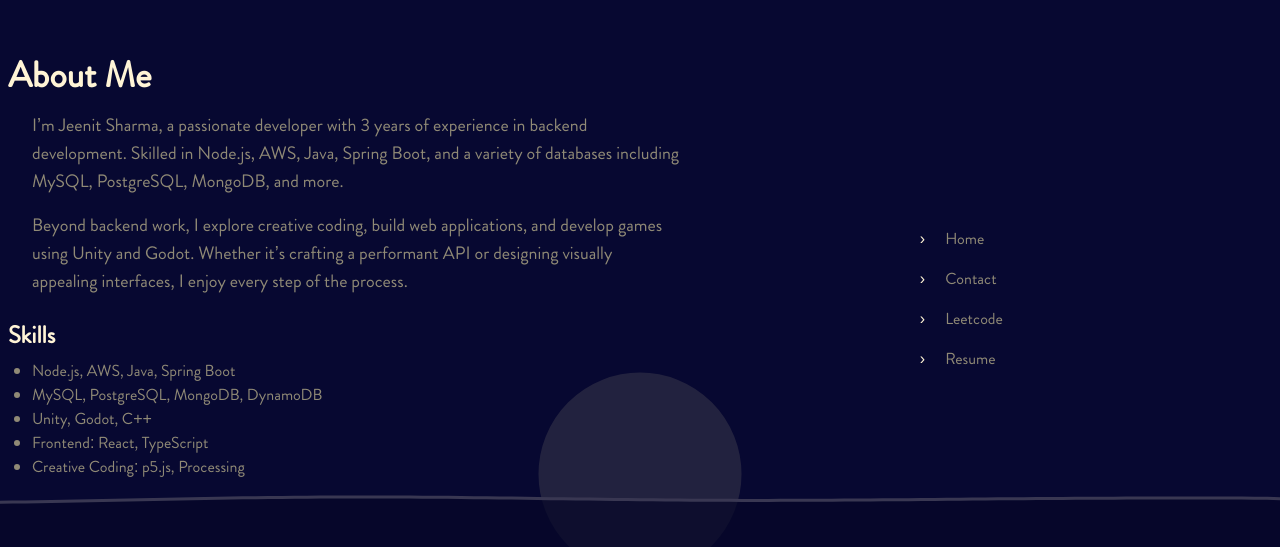
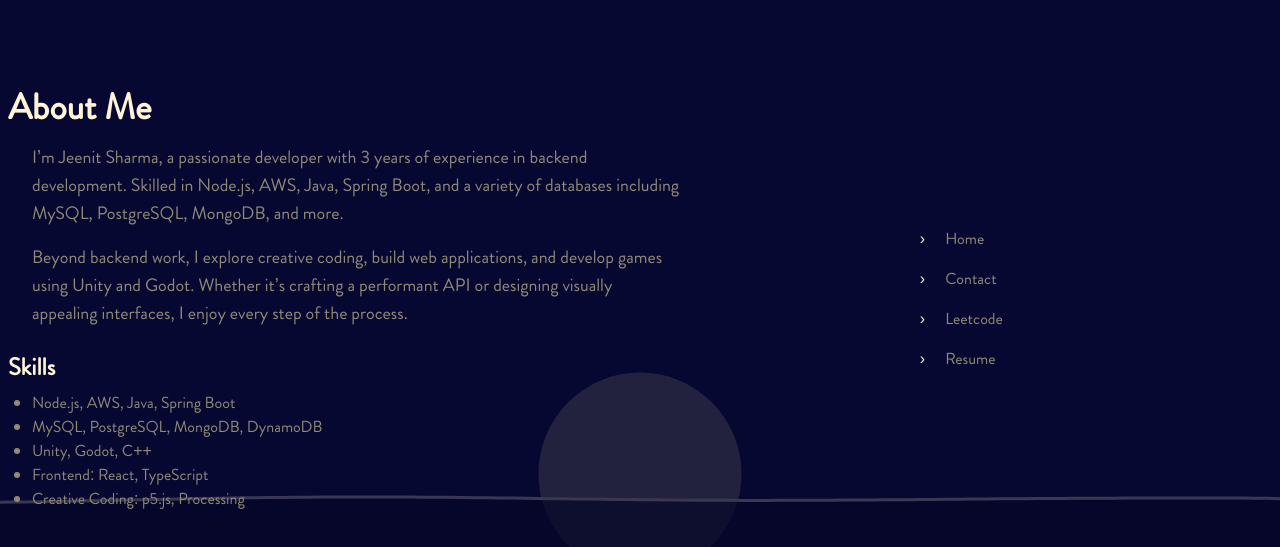
Before and after one commit to js313/portfolio, a React (Create React App) app: page /about in a window 1280 px wide. Shown: the part 101-648 px from the top of the page. Built offline with nearby package versions, Linux system fonts and the light colour scheme.

Commit message:
fix: design fixes for mobile browsers

```diff
--- a/src/index.css
+++ b/src/index.css
@@ -6,6 +6,11 @@
   src: url("/public/fonts/BrandonGrotesque-Regular.otf") format("opentype");
   font-weight: normal;
   font-style: normal;
+}
+@supports (height: 100dvh) {  /* Mobile browser screens have toolbars and all, so cant use vh */
+  .container {
+    height: 100dvh; /* Uses dynamic viewport height */
+  }
 }
 
 .input-base {
@@ -20,9 +25,16 @@
   @apply bg-transparent border border-secondary text-secondary hover:text-primary hover:border-primary py-2 rounded w-1/4;
 }
 
+html {
+  height: 100%;
+  margin: 0;
+  padding: 0;
+}
 
 body {
+  height: 100%;
   margin: 0;
+  padding: 0;
   font-family: "Brandon Grotesque", sans-serif;
   -webkit-font-smoothing: antialiased;
   -moz-osx-font-smoothing: grayscale;
--- a/src/layouts/BipartiteLayout.tsx
+++ b/src/layouts/BipartiteLayout.tsx
@@ -14,8 +14,7 @@ const BipartiteLayout: React.FC<BipartiteLayoutProps> = ({
       {/* Left Half (Main Content) */}
       <div
         className={`md:w-4/5 flex-grow flex flex-col md:justify-center items-start pl-2 pr-2
-        md:pr-0 w-full justify-start pt-8 md:pt-0 text-left mb-16 md:pb-0 h-[calc(100vh-4rem)] md:h-auto
-        overflow-auto scrollbar-none`}
+        md:pr-0 w-full justify-start pt-8 md:pt-0 text-left mb-24 md:mb-0 overflow-hidden scrollbar-none`}
       >
         {leftContent}
       </div>
--- a/src/pages/About.tsx
+++ b/src/pages/About.tsx
@@ -40,7 +40,7 @@ const About: React.FC = () => {
 
   const leftContent = useMemo(
     () => (
-      <div className="md:w-3/4 text-left w-full md:h-auto overflow-y-auto scrollbar-none">
+      <div className="md:w-3/4 text-left w-full md:h-auto overflow-y-scroll scrollbar-none">
         <Animated {...defaultAnimationProps}>
           <h1 className="text-4xl font-bold text-primary">About Me</h1>
         </Animated>
--- a/src/pages/Projects.tsx
+++ b/src/pages/Projects.tsx
@@ -81,7 +81,7 @@ const Projects: React.FC = () => {
   const leftContent = (
     <div className="md:p-6 h-full md:content-center container p-0">
       {/* Title and category switcher */}
-      <div className="flex items-center md:mb-4 mb-4 h-8">
+      <div className="flex items-center md:mb-4 mb-3 mb-0 h-8 ml-6 md:ml-0">
         <div className="flex items-center">
           <div className="flex flex-col">
             <button
@@ -132,7 +132,7 @@ const Projects: React.FC = () => {
       </div>
 
       {/* Projects list */}
-      <div className="overflow-y-auto md:border md:h-5/6 md:w-4/5 rounded-lg p-4 scrollbar-none md:mr-10">
+      <div className="overflow-y-scroll h-full md:border md:h-5/6 md:w-4/5 rounded-lg p-4 scrollbar-none md:mr-10">
         {(areProjectsLoading || areProjectTypesLoading) && (
           <p className="text-secondary">Loading projects...</p>
         )}
```
